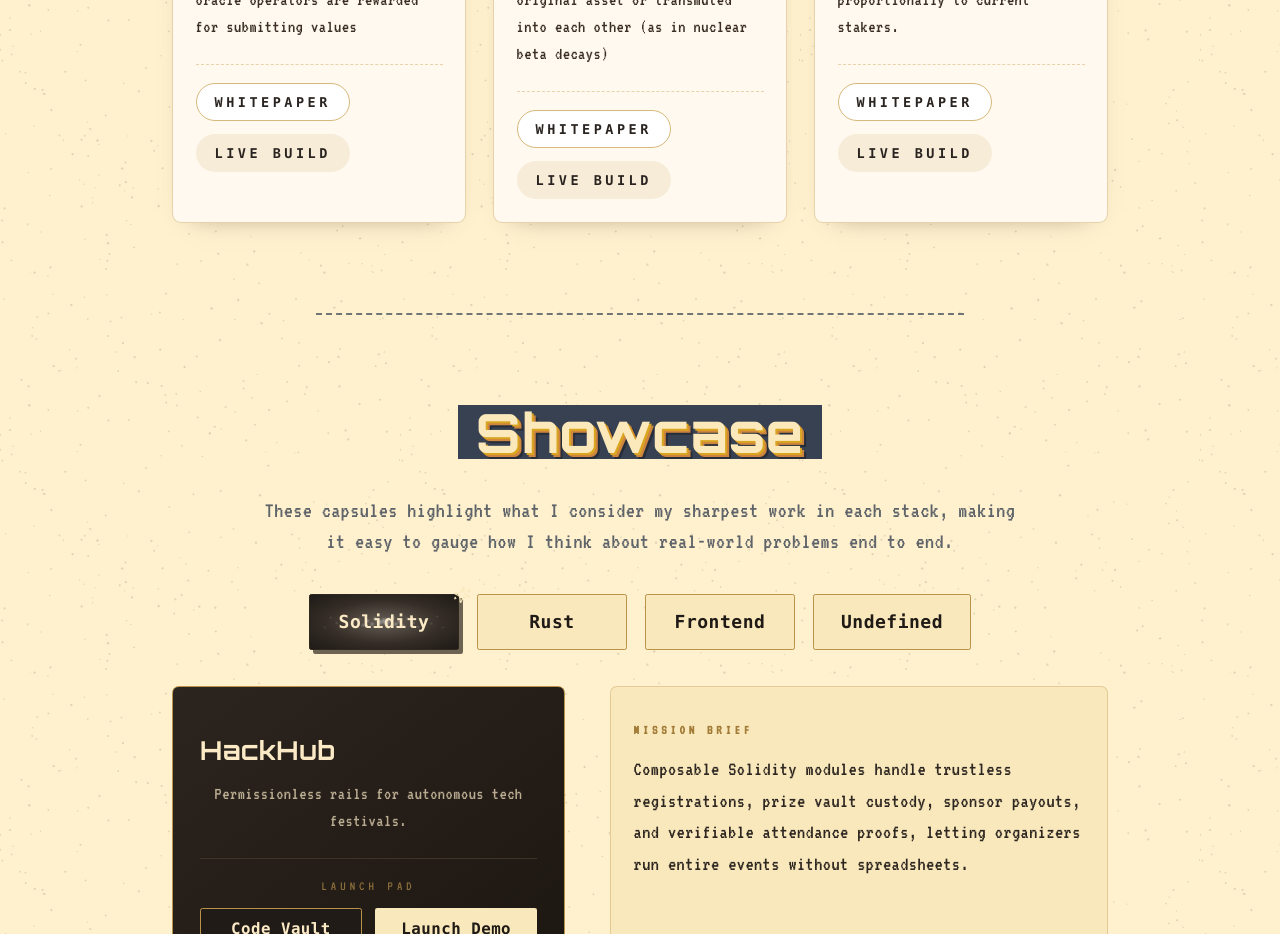
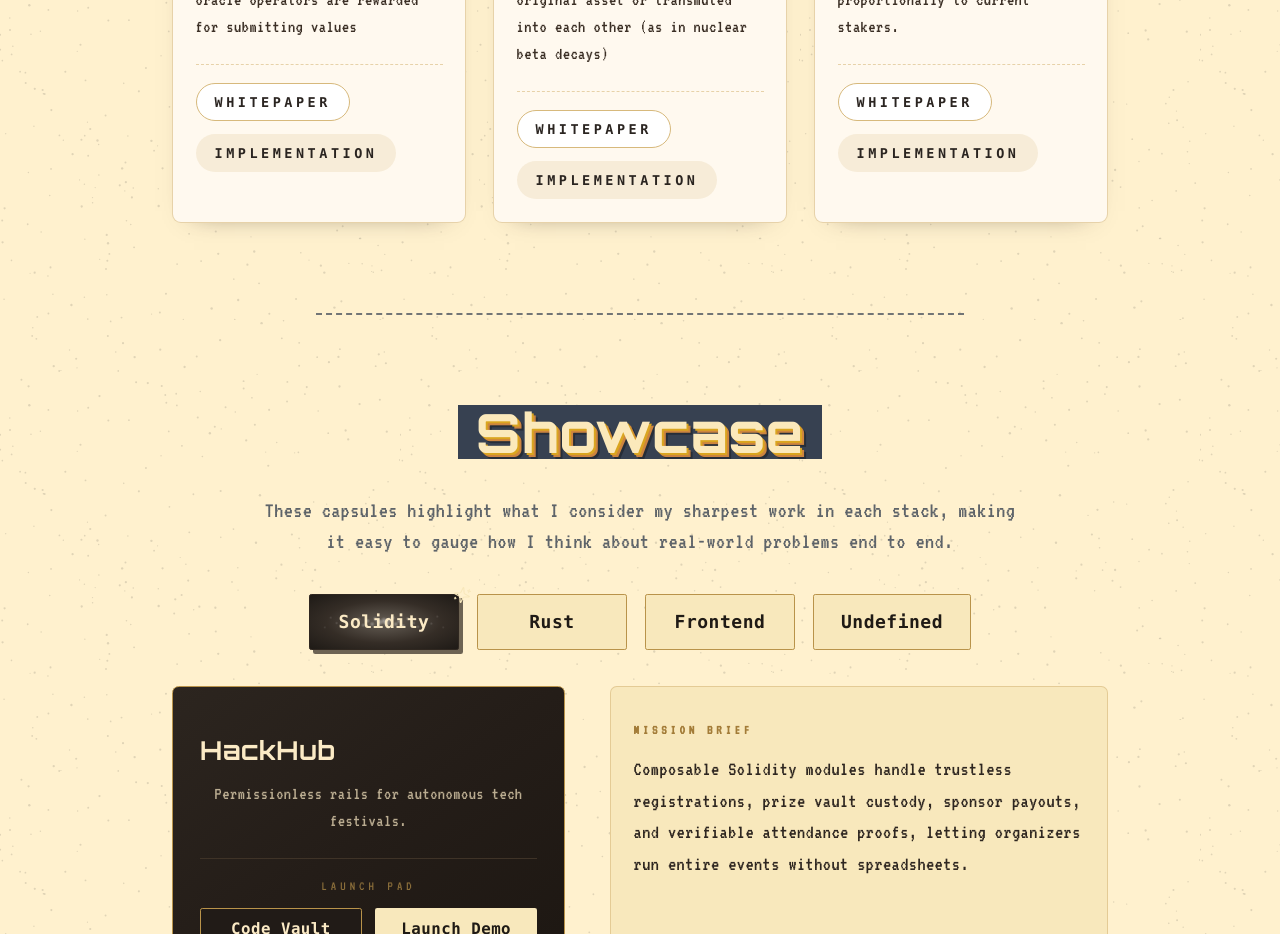
Before and after one commit to DengreSarthak/Portfolio, a Next.js app: page /Portfolio/ in a window 1280 px wide. Shown: the part 3280-4214 px from the top of the page. Built offline with nearby package versions, Linux system fonts and the light colour scheme.

Commit message:
Rename the heading

```diff
--- a/src/components/whitepapers.tsx
+++ b/src/components/whitepapers.tsx
@@ -89,7 +89,7 @@ export function Whitepapers() {
                     target="_blank"
                     rel="noreferrer"
                   >
-                    Live Build
+                    Implementation
                   </Link>
                 </div>
               </div>
```
